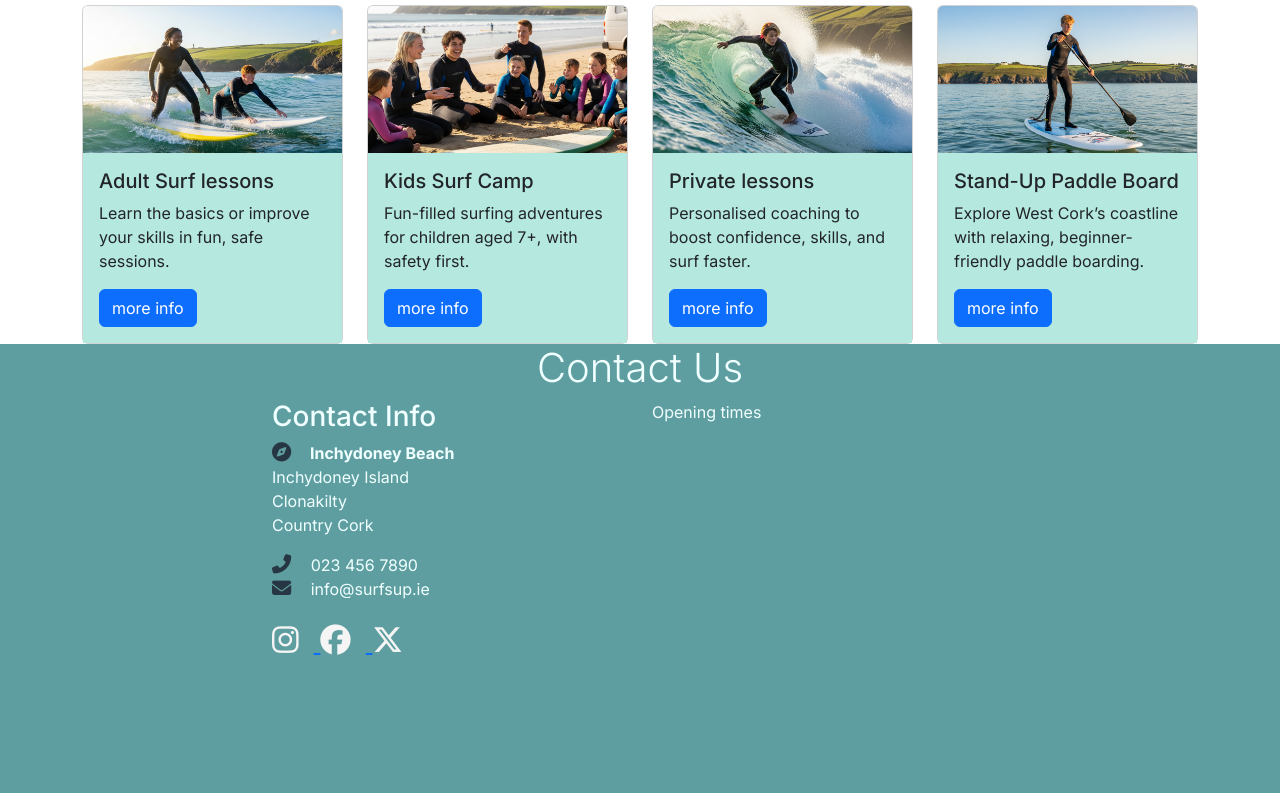
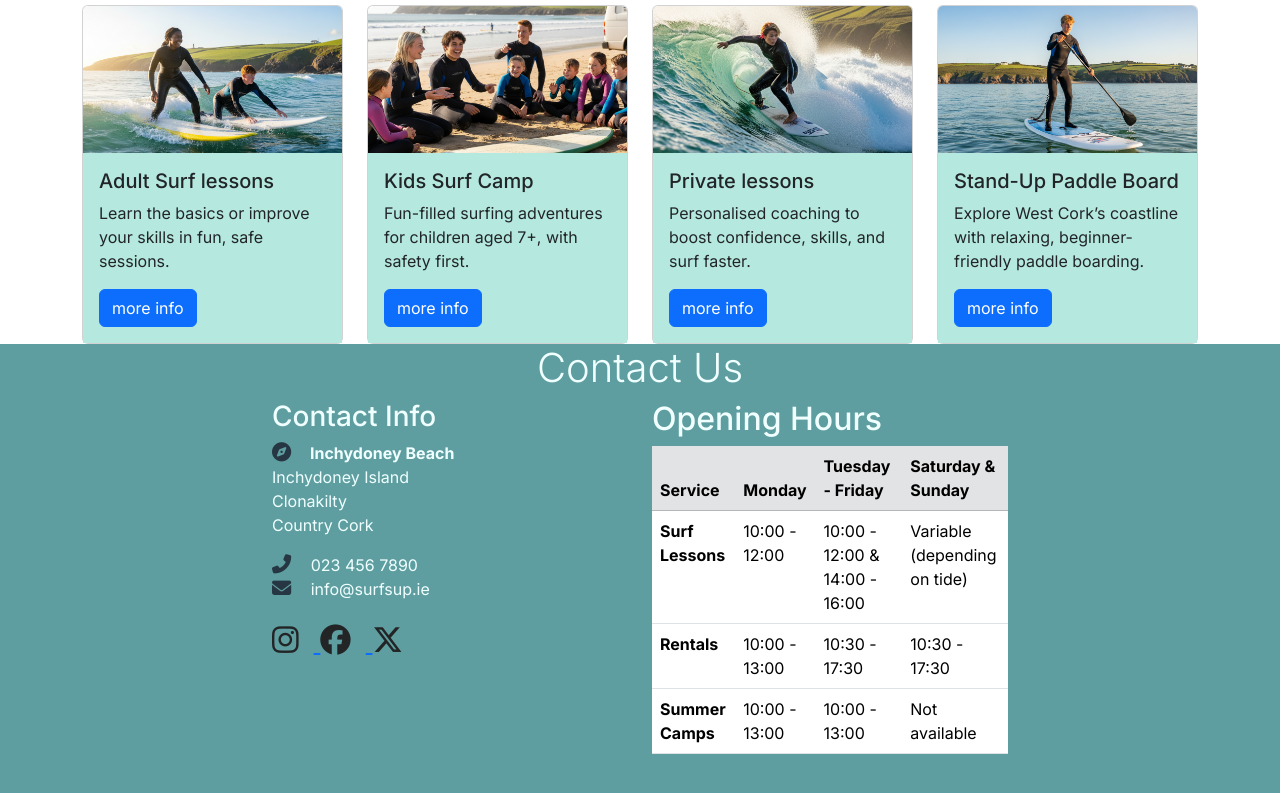
Before and after one commit to daswinkelmann/westcork-surf-school, a plain HTML site: page index.html in a window 1280 px wide. Shown: the part 409-1202 px from the top of the page. Drawn offline with nearby package versions, Linux system fonts and the light colour scheme; a web font is replaced by a local one.

Commit message:
added table with no styling

```diff
--- a/assets/css/style.css
+++ b/assets/css/style.css
@@ -53,7 +53,7 @@ footer {
     padding-bottom: 3rem;
 
 }
-
+/* update this colour later */
 #footer i {
     color: hsla(252, 48%, 6%, 0.681);
     font-size: 1.2rem;
@@ -61,10 +61,13 @@ footer {
 }
 
 #footer .social-links i {
-    color: whitesmoke;
+    color: rgb(34, 36, 37);
     font-size: 1.9rem;
+    transition: color 0.3s ease-in-out;
 }
-
+#footer .social-links i:hover {
+    color: red;
+}
 
 body {
     scroll-behaviour: smooth;
--- a/index.html
+++ b/index.html
@@ -211,7 +211,41 @@
 
                 </div>
                 <!-- Opening times -->
-                <div class="col-12 col-md-6 col-xl-4">Opening times</div>
+                <div class="col-12 col-md-6 col-xl-4">
+                    <h2>Opening Hours</h2>
+                    <table class="table">
+                        <thead>
+                            <tr class="table-secondary">
+                                <th scope="col">Service</th>
+                                <th scope="col">Monday</th>
+                                <th scope="col">Tuesday - Friday</th>
+                                <th scope="col">Saturday & Sunday</th>
+                            </tr>
+                        </thead>
+                        <tbody>
+                            <tr>
+                                <th scope="row">Surf Lessons</th>
+                                <td>10:00 - 12:00</td>
+                                <td>10:00 - 12:00 & 14:00 - 16:00</td>
+                                <td>Variable (depending on tide)</td>
+                            </tr>
+                            <tr>
+                                <th scope="row">Rentals</th>
+                                <td>10:00 - 13:00</td>
+                                <td>10:30 - 17:30</td>
+                                <td>10:30 - 17:30</td>
+                            </tr>
+                            <tr>
+                                <th scope="row">Summer Camps</th>
+                                <td>10:00 - 13:00</td>
+                                <td>10:00 - 13:00</td>
+                                <td>Not available</td>
+                            </tr>
+                        </tbody>
+                    </table>
+
+
+                </div>
                 </div>
                 </div>
                 </footer>
```
Lines whose indentation alone changed are shown as unchanged.
